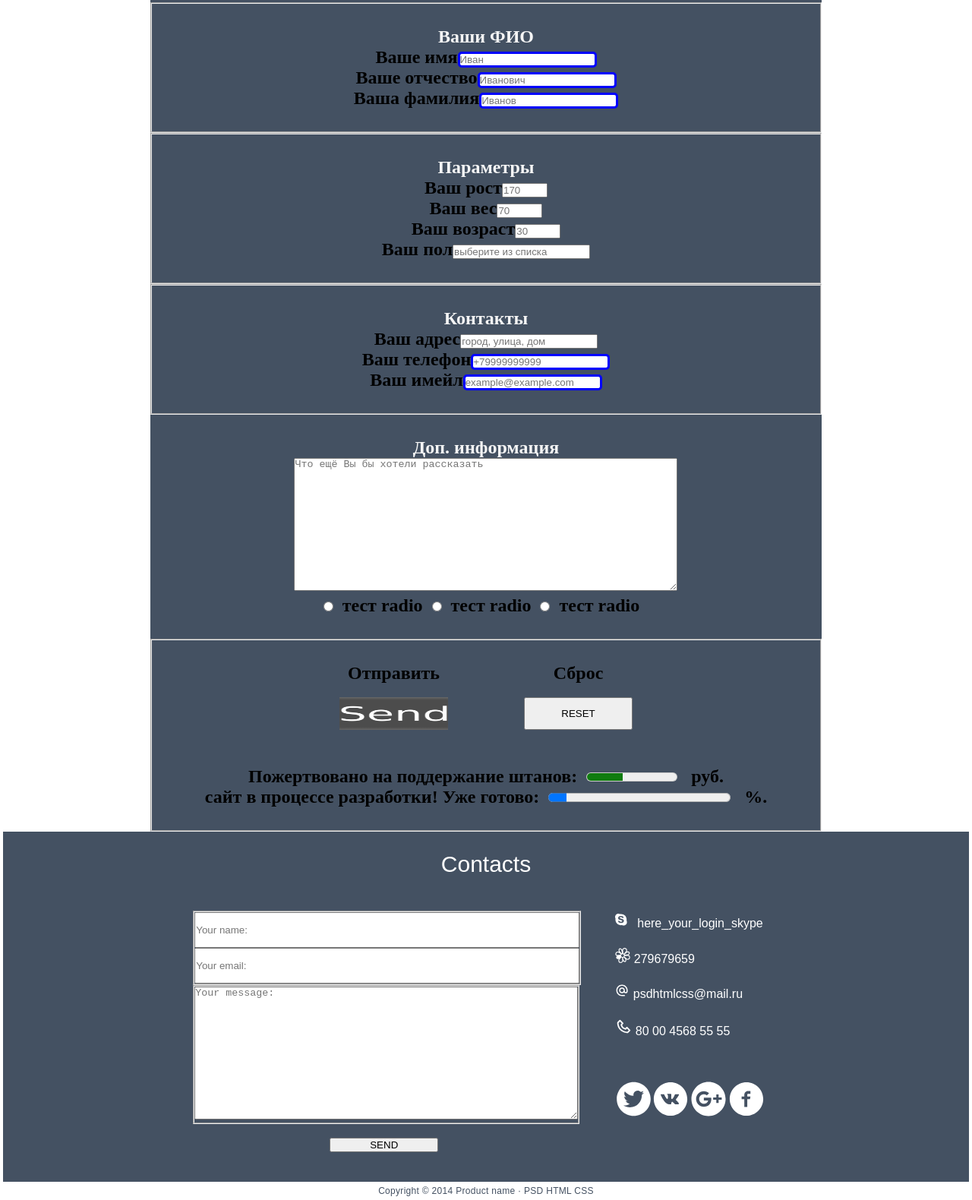
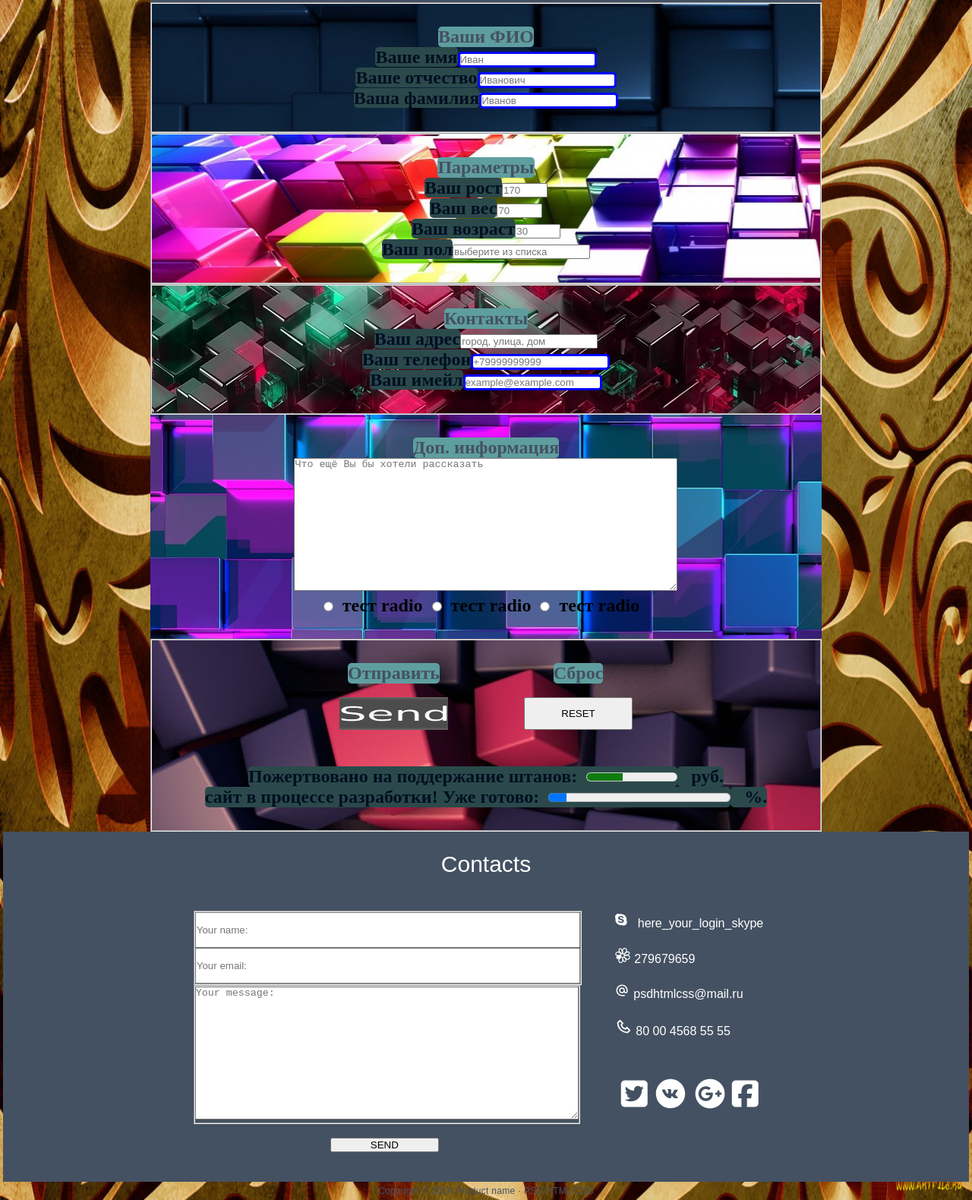
Before and after one commit to iPadlo/geekbrains02, a plain HTML site: page contacts.html in a window 1280 px wide. Shown: the part 181-1761 px from the top of the page at 76% size. Drawn offline with Linux system fonts and the light colour scheme.

Commit message:
background

```diff
--- a/contacts.html
+++ b/contacts.html
@@ -5,51 +5,52 @@
     <meta http-equiv="X-UA-Compatible" content="IE=edge" />
     <meta name="viewport" content="width=device-width, initial-scale=1.0" />
     <link href="styles.css" rel="stylesheet" />
-    <title>Document</title>
+    <title>Not too main page</title>
+    <script src="https://kit.fontawesome.com/4f067ddba2.js" crossorigin="anonymous"></script>
   </head>
 
   <body>
     <div class="project">
-      <div class="top">
+      <div class="top" >
         <nav>
           <div class="top_menu">
             <a href="index.html" class="main_nav">Главная</a>
           </div>
         </nav>
         <div class="testingFormFeatures">
-          <p class="contacts_header">Тестовая форма</p>
+          <p class="contacts_header backP">Тестовая форма</p>
           <form action="#" class="test_form">
             <div>
               <fieldset>
-                <div class="form_section">
-                  <legend class="legend_style">Ваши ФИО</legend>
-                  <label
-                    >Ваше имя<input type="text" placeholder="Иван" required min="2" max="50" class="inputHaveToEnter"
+                <div class="form_section backImage1">
+                  <legend class="legend_style backP">Ваши ФИО</legend>
+                  <label class="backImage1"
+                    > <span class="backInputText">Ваше имя</span><input type="text" placeholder="Иван" required min="2" max="50" class="inputHaveToEnter"
                   /></label>
                   <label
-                    >Ваше отчество<input type="text" placeholder="Иванович" class="inputHaveToEnter" min="2" max="50"
+                    ><span class="backInputText">Ваше отчество</span><input type="text" placeholder="Иванович" class="inputHaveToEnter" min="2" max="50"
                   /></label>
                   <label
-                    >Ваша фамилия<input type="text" placeholder="Иванов" class="inputHaveToEnter" min="2" max="50"
+                    ><span class="backInputText">Ваша фамилия</span><input type="text" placeholder="Иванов" class="inputHaveToEnter" min="2" max="50"
                   /></label>
                 </div>
               </fieldset>
               <fieldset>
-                <div class="form_section">
-                  <legend class="legend_style">Параметры</legend>
+                <div class="form_section backImage2">
+                  <legend class="legend_style backP">Параметры</legend>
                   <label
-                    >Ваш рост<input type="number" placeholder="170" min="50" max="250" step="1"
+                    ><span class="backInputText">Ваш рост</span><input type="number" placeholder="170" min="50" max="250" step="1"
                   /></label>
                   <label
-                    >Ваш вес<input type="number" placeholder="70" min="20" max="300" step="1"
+                    ><span class="backInputText">Ваш вес</span><input type="number" placeholder="70" min="20" max="300" step="1"
                   /></label>
                   <label
-                    >Ваш возраст<input
+                    ><span class="backInputText">Ваш возраст</span><input
                       type="number"
                       placeholder="30" min="0" max="100" step="1"
                   /></label>
                   <label id="sex"
-                    >Ваш пол<input type="text" list="dl_sex" placeholder="выберите из списка">
+                    ><span class="backInputText">Ваш пол</span><input type="text" list="dl_sex" placeholder="выберите из списка">
                     <datalist id="dl_sex">
                       <option label="мужской" value="Муж.">
                       <option label="женский" value="Жен.">
@@ -59,25 +60,25 @@
                 </div>
               </fieldset>
               <fieldset>
-                <div class="form_section">
-                  <legend class="legend_style">Контакты</legend>
+                <div class="form_section backImage3">
+                  <legend class="legend_style backP">Контакты</legend>
                   <label
-                    >Ваш адрес<input
+                    ><span class="backInputText">Ваш адрес</span><input
                       type="text"
                       placeholder="город, улица, дом"
                   /></label>
                   <label
-                    >Ваш телефон<input type="tel" placeholder="+79999999999" class="inputHaveToEnter"
+                    ><span class="backInputText">Ваш телефон</span><input type="tel" placeholder="+79999999999" class="inputHaveToEnter"
                   /></label>
                   <label
-                    >Ваш имейл<input
+                    ><span class="backInputText">Ваш имейл</span><input
                       type="email"
                       placeholder="example@example.com" class="inputHaveToEnter"
                   /></label>
                 </div>
               </fieldset>
-                <div class="form_section">
-                  <legend class="legend_style">Доп. информация</legend>
+                <div class="form_section backImage4">
+                  <legend class="legend_style backP">Доп. информация</legend>
                   <label>
                     <textarea
                       placeholder="Что ещё Вы бы хотели рассказать" class="input_textarea"></textarea>
@@ -90,11 +91,11 @@
                 </div>
               </fieldset>
               <fieldset>
-                <div class="form_section">
-                  <!--<legend class="legend_style">Отправить\Сброс</legend>-->
+                <div class="form_section backImage5">
+                  <!--<legend class="legend_style backP">Отправить\Сброс</legend>-->
                     <div style="display: flex;">
                       <div class="form_button">
-                        <p>Отправить</p>
+                        <p class="backP">Отправить</p>
                         <input
                         type="image"
                         value="SEND"
@@ -102,7 +103,7 @@
                         class="contacts_TwoBlocks_form_submit"/>
                       </div>
                       <div class="form_button">
-                        <p>Сброс</p>
+                        <p class="backP">Сброс</p>
                         <input
                         type="reset"
                         value="RESET"
@@ -110,11 +111,11 @@
                       </div>
                     </div>
                   <div style="display: flex">
-                    <label>Пожертвовано на поддержание штанов:&nbsp&nbsp;<meter min="0" max="100" value="40">40%</meter></label>
-                    <span>&nbsp&nbsp руб.</span></div>
+                    <label class="backInputText">Пожертвовано на поддержание штанов:&nbsp&nbsp;<meter min="0" max="100" value="40">40%</meter></label>
+                    <span class="backInputText">&nbsp&nbsp руб.</span></div>
                   <div style="display: flex">
-                    <label>сайт в процессе разработки! Уже готово:&nbsp&nbsp<progress value="0.1"></progress></label>
-                    <span>&nbsp&nbsp %.</span></div>
+                    <label class="backInputText">сайт в процессе разработки! Уже готово:&nbsp&nbsp<progress value="0.1"></progress></label>
+                    <span class="backInputText"> &nbsp&nbsp %.</span></div>
                   </div>
                 </div>
               </fieldset>
@@ -179,14 +180,14 @@
                   </li>
                 </ul>
               </nav>
-              <nav>
-                <div class="contacts_TwoBlocks_listAndIcons_icons">
-                  <img src="img/twitter.svg" alt="twitter logo" />
-                  <img src="img/vk.svg" alt="vkontakte logo" />
-                  <img src="img/google.svg" alt="google logo" />
-                  <img src="img/facebook.svg" alt="facebook logo" />
-                </div>
-              </nav>
+
+              <ul class="contacts_TwoBlocks_listAndIcons_icons">
+                <li class="socIcon"><a href="#"></a><i class="fab fa-twitter-square"></i></li>
+                <li class="socIcon"><a href="#"></a><img src="img/vk.svg" alt="vkontacte_icon"  style="width: 100%; height: 100%;"></li>
+                <li class="socIcon"><a href="#"></a><i class="fab fa-google-plus"></i></li>
+                <li class="socIcon"><a href="#"></a><i class="fab fa-facebook-square"></i></li>
+              </ul>
+
           </div>
           </div>
         </div>
--- a/styles.css
+++ b/styles.css
@@ -1,10 +1,15 @@
+body {
+  background-image: url(img/wallP.jpg);
+  background-repeat:round;
+}
+
 * {
   margin: 0 auto;
   padding: 0;
 }
 
 .project {
-  min-height: 100vh;
+  height: 100%;
   display: flex;
   flex-direction: column;
   max-width: 1272px;
@@ -12,7 +17,7 @@
 }
 
 .top {
-  flex-grow: 1;
+  flex: 1 0 auto;
 }
 
 .topBlock {
@@ -414,6 +419,10 @@
   color: #445161;
 }
 
+.footer {
+  flex: 0 0 auto;
+}
+
 .contacts {
   max-width: 1272px;
   max-height: 509px;
@@ -489,6 +498,22 @@
 
 .contacts_TwoBlocks_listAndIcons_icons {
   display: flex;
+  list-style-type: none;
+  justify-content: space-between;
+  margin: 0;
+}
+
+.socIcon {
+  height: 40px;
+  width: 40px;
+  color: white;
+  background-color: #445162;
+  display: block;
+}
+
+.fab {
+  font-size:40px;
+  margin: 0 3px;
 }
 
 .copyR {
@@ -556,3 +581,35 @@
   flex-direction: column;
   margin: 0 50px;
 }
+
+.backImage1 {
+  background-image: url(img/back1.jpg);
+}
+.backImage2 {
+  background-image: url(img/back2.jpg);
+}
+.backImage3 {
+  background-image: url(img/back3.jpg);
+}
+.backImage4 {
+  background-image: url(img/back4.jpg);
+}
+.backImage5 {
+  background-image: url(img/back5.jpg);
+}
+
+.backP {
+  color: #445162;
+  background-color: cadetblue;
+  border-radius: 5px;
+}
+
+.backInputText {
+  color: #010f22;
+  background-color: rgb(43, 73, 75);
+  border-radius: 5px;
+}
+
+.fa-facebook-square {
+  size
+}
```
Also changed, not shown: index.html (+10 -9 lines), img/back1.jpg (added), img/back2.jpg (added), img/back3.jpg (added), img/back4.jpg (added), img/back5.jpg (added), img/wallP.jpg (added). Lines whose indentation alone changed are shown as unchanged.
